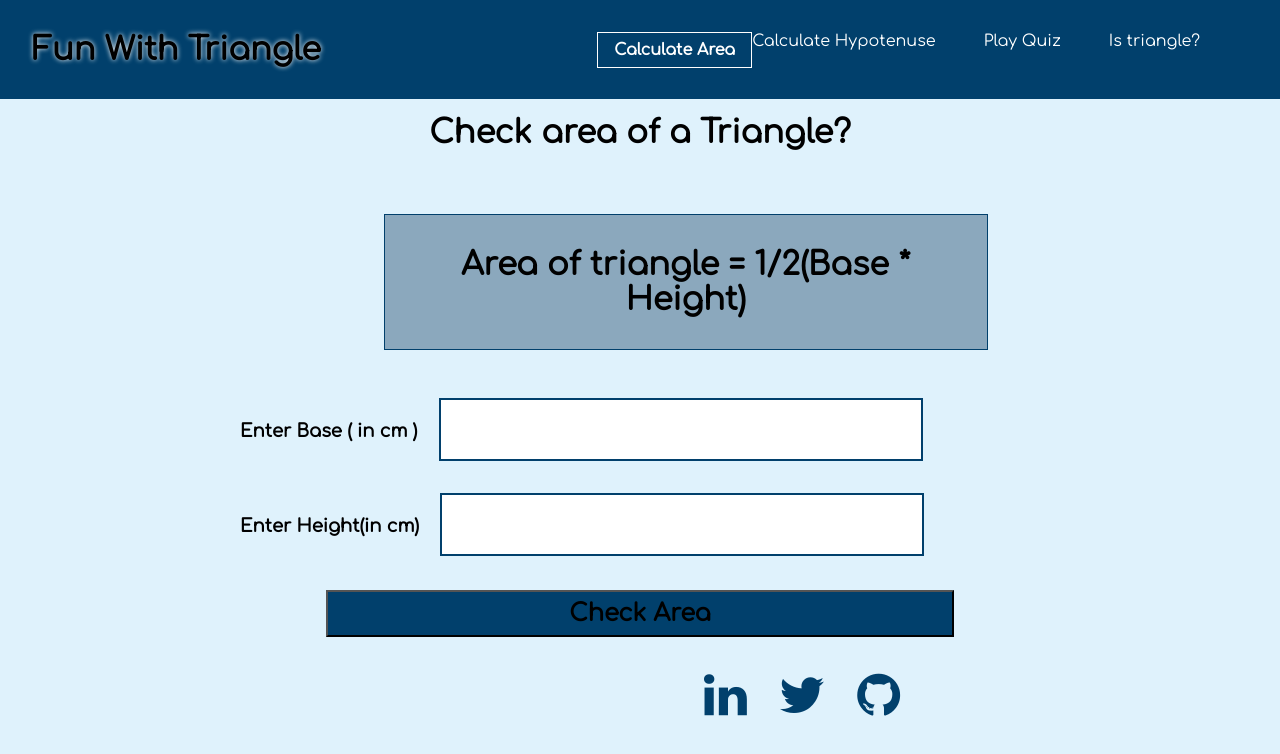
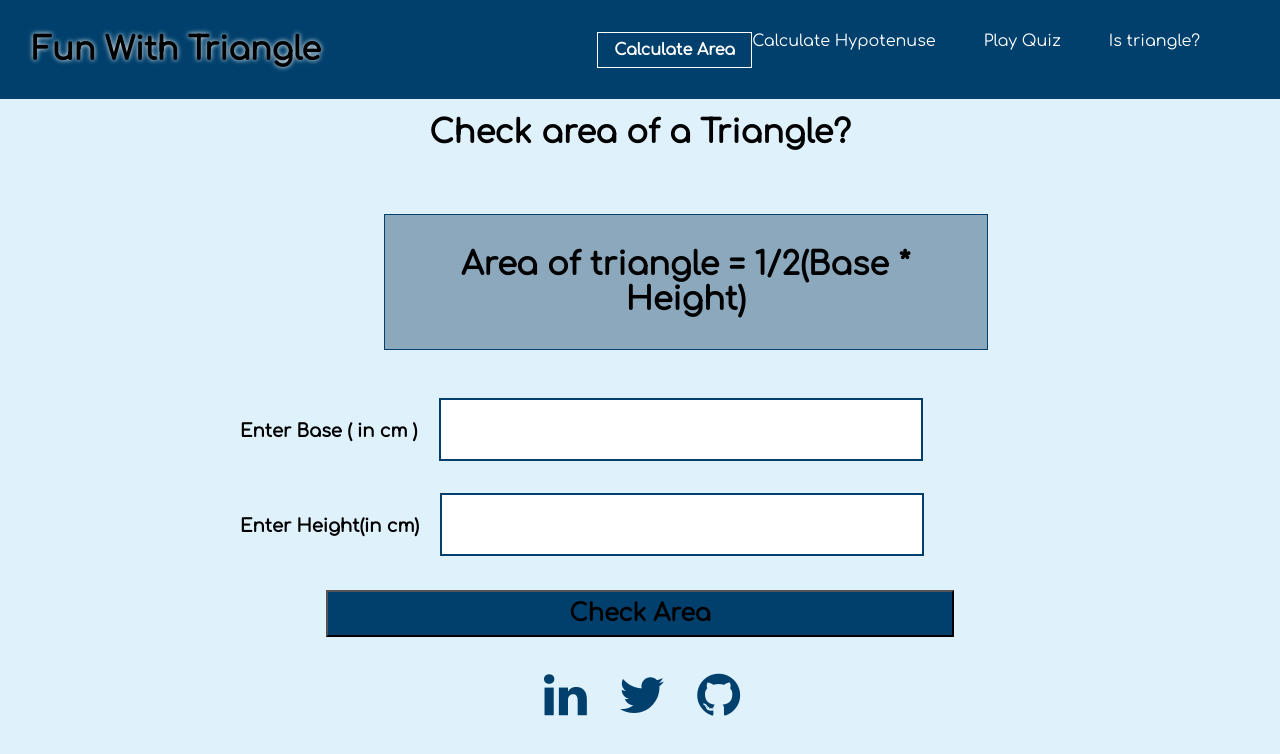
Before and after one commit to shraddha15-creator/Fun-with-triangle, a plain HTML site: page area/area.html in a window 1280 px wide. Drawn offline with Linux system fonts and the light colour scheme.

Commit message:
style footer changed

```diff
--- a/area/area.css
+++ b/area/area.css
@@ -97,7 +97,7 @@ button{
 
 footer{
     float: left;
-    margin-left: 43rem;
+    margin-left: 33rem;
 }
 
 .footer a {
--- a/styles.css
+++ b/styles.css
@@ -125,7 +125,7 @@ button{
 
 footer{
     float: left;
-    margin-left: 43rem;
+    margin-left: 33rem;
 }
 
 .footer a {
```
